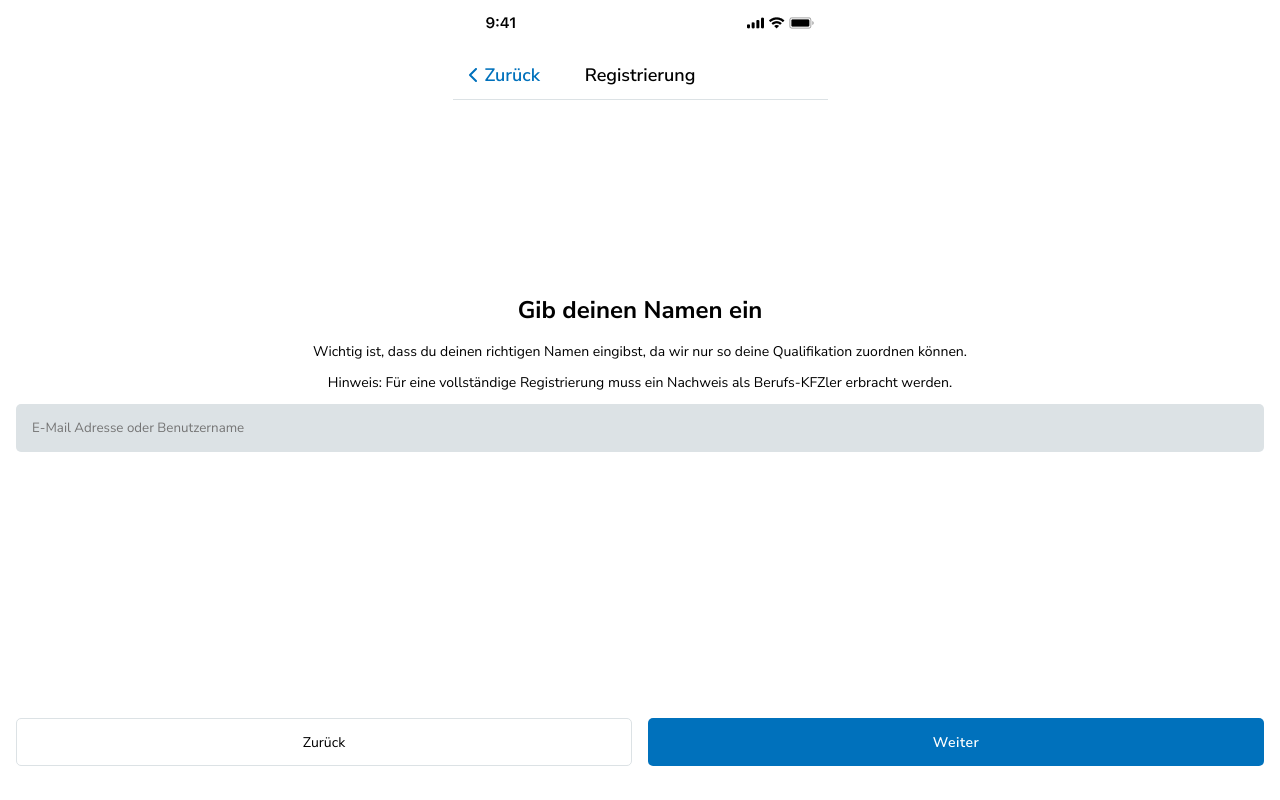
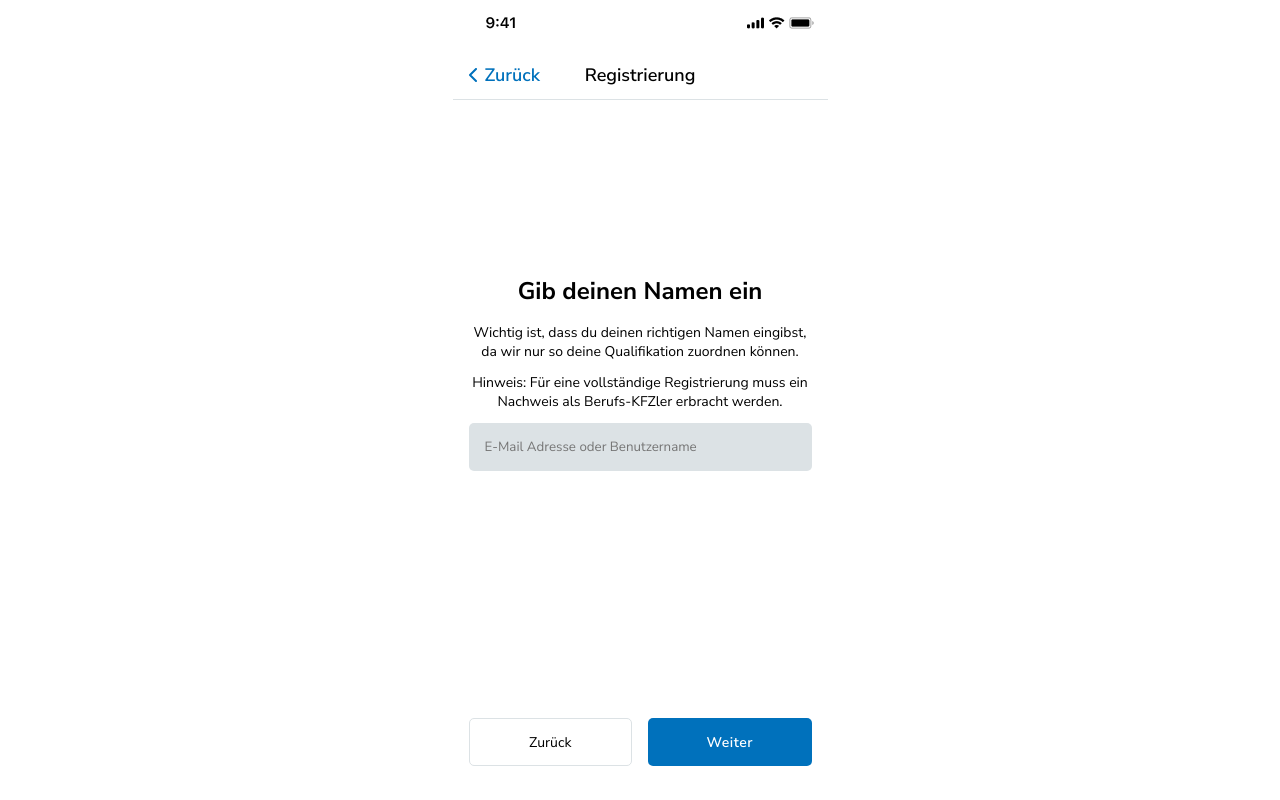
Before and after one commit to SimonSchoetz/digital-h-challenge, a React (Create React App) app: page /registration in a window 1280 px wide. Built offline with nearby package versions, Linux system fonts and the light colour scheme.

Commit message:
change max-width to fit the figma-mock-up

```diff
--- a/src/components/registration-components/RegStep1.js
+++ b/src/components/registration-components/RegStep1.js
@@ -21,7 +21,6 @@ export default function RegStepOne() {
             </p>
             <label htmlFor="fullName">
                 <input
-                required
                 type="fullName"
                 id="fullName"
                 placeholder="E-Mail Adresse oder Benutzername"
--- a/src/components/registration-components/RegStep2.js
+++ b/src/components/registration-components/RegStep2.js
@@ -13,7 +13,6 @@ export default function RegStepOne() {
             <h2>Gib deinen E-Maio Adresse ein</h2>
             <label htmlFor="email">
                 <input
-                required
                 type="email"
                 id="email"
                 placeholder="E-Mail Adresse oder Benutzername"
--- a/src/style/_02_Mixins.scss
+++ b/src/style/_02_Mixins.scss
@@ -5,7 +5,7 @@
 @mixin component-base {
     position: relative;
     width: 100%;
-    max-width: 500px; //to make it not look ridiculous wide on desktop mode
+    max-width: 375px; //to make it not look ridiculous wide on desktop mode
     height: 100%;
     padding: 0 16px;
     display: flex;
--- a/src/style/_Registration.scss
+++ b/src/style/_Registration.scss
@@ -13,6 +13,7 @@
             justify-content: center;
             text-align: center;
             width: 100vw;
+            max-width: 375px;
             height: 80%;
 
             .center, .to-left, .to-right {
```
Also changed, not shown: 1 other file (tests, documents, lock files or other folders).
